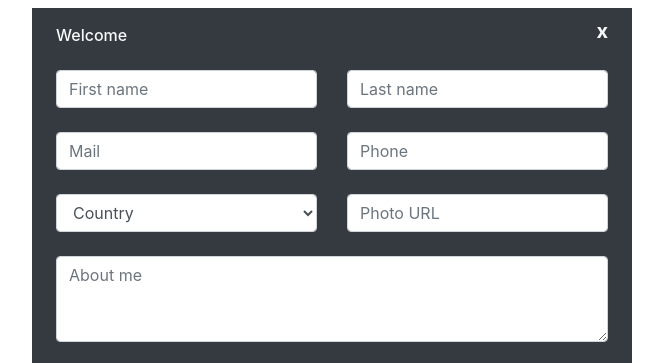
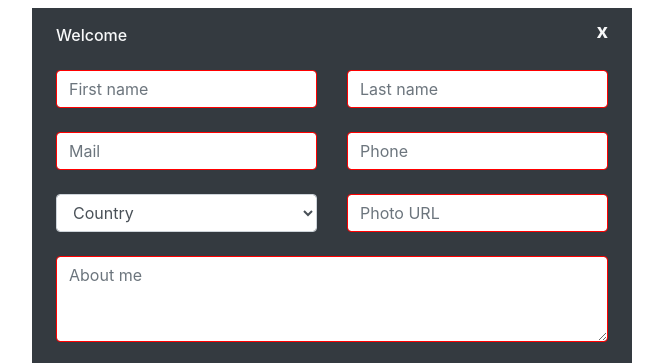
Before and after one commit to ByeBye-Sama/6-crud, a website built with webpack: page index.html in a window 1280 px wide. Both pictures are taken after a click on the button "Add user". Shown: the part 174-537 px from the top of the page, without its empty margins (308-971 px from the left). Built offline with nearby package versions, Linux system fonts and the light colour scheme.

Commit message:
Finish crud, modify styles

```diff
--- a/index.html
+++ b/index.html
@@ -33,7 +33,7 @@
             <input required data-form="email" type="text" class="form-control" placeholder="Mail">
           </div>
           <div class="col">
-            <input required data-form="phone" type="text" class="form-control" placeholder="Phone">
+            <input required pattern="\d{1,9}" data-form="phone" type="text" class="form-control" placeholder="Phone">
           </div>
         </div>
         <div class="row my-4">
--- a/src/scripts/components/user.js
+++ b/src/scripts/components/user.js
@@ -87,12 +87,7 @@ function addDom(element) {
 
 function editUser(div, value) {
   const { refs } = getRef();
-  console.log('value', value)
   for (const ref in refs) {
-    console.log('ref', refs);
-    console.log('refs[ref]', refs[ref])
-    console.log('refs[ref].value', refs[ref].value)
-    console.log('value[ref]', value[ref])
     refs[ref].value = value[ref]
   };
 
--- a/src/styles/_user.scss
+++ b/src/styles/_user.scss
@@ -1,17 +1,28 @@
-.img-user{
+.img-user {
   border-radius: 50%;
   width: 250px;
 }
 
-.card-deck{
-  .card{
+.card-deck {
+  .card {
     margin: 20px 0;
   }
-  .little-text{
+  .little-text {
     font-size: 12px;
   }
 }
 
-input:required{
+.form {
+  .form-control {
+    &:active,
+    &:focus {
+      border: 1px solid red;
+      box-shadow: 0 0 7px -3px red;
+      transition: all 0.5s ease;
+    }
 
+    &:invalid {
+      border: 1px solid red;
+    }
+  }
 }
```
Also changed, not shown: dist/main.js.
